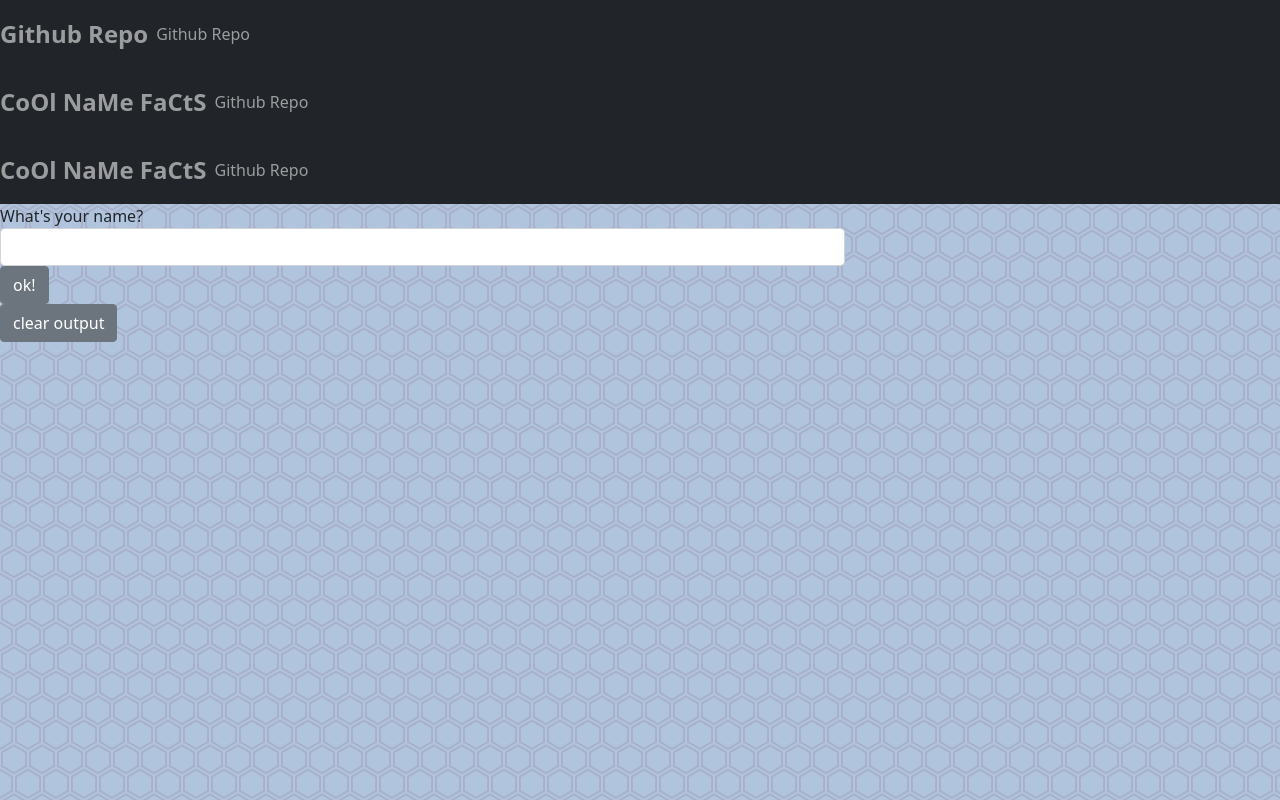
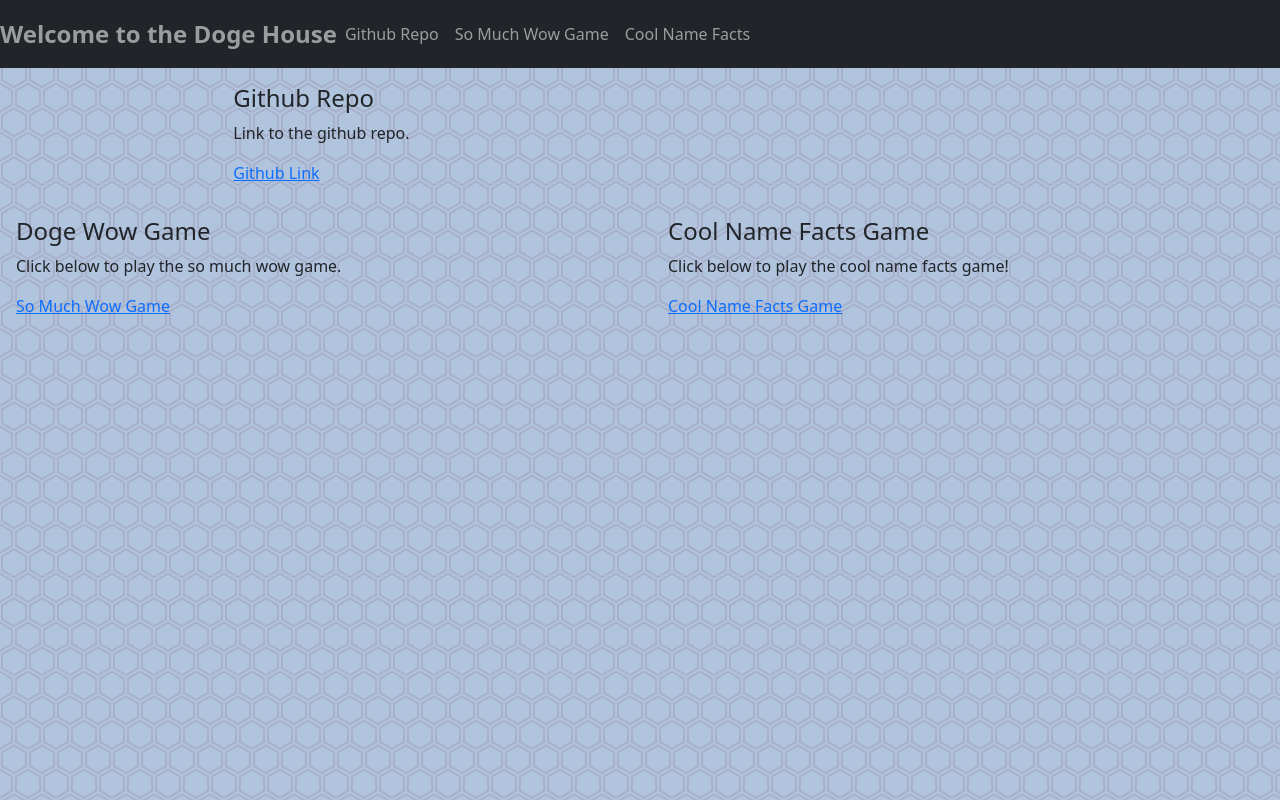
Before and after one commit to lterwilliger/miniature-parakeet-lab-echo, a plain HTML site: page index.html in a window 1280 px wide. Drawn offline with nearby package versions, Linux system fonts and the light colour scheme.

Commit message:
Add files via upload

```diff
--- a/index.html
+++ b/index.html
@@ -3,7 +3,7 @@
 
 <head>
     <meta charset="UTF-8">
-    <title>Lab-Delta</title>
+    <title>Lab-Echo</title>
     <meta name="viewport" content="width=device-width, initial-scale=1">
     <link href="https://cdn.jsdelivr.net/npm/bootstrap@5.1.0/dist/css/bootstrap.min.css" rel="stylesheet" integrity="sha384-KyZXEAg3QhqLMpG8r+8fhAXLRk2vvoC2f3B09zVXn8CA5QIVfZOJ3BCsw2P0p/We" crossorigin="anonymous">
     <link href="styles/style.css" rel="stylesheet">
@@ -13,39 +13,45 @@
 
 <body>
     <nav class="navbar navbar-expand-sm bg-dark navbar-dark">
-        <span id="navName" class="navbar-text">Github Repo</span>
+        <span id="navName" class="navbar-text">Welcome to the Doge House </span>
         <ul class="navbar-nav">
           <li class="nav-item">
-            <a class="nav-link" href="https://github.com/lterwilliger/urban-train" target="_blank">Github Repo</a>
-    </nav>
-    <nav class="navbar navbar-expand-sm bg-dark navbar-dark">
-        <span id="navName" class="navbar-text">CoOl NaMe FaCtS</span>
-        <ul class="navbar-nav">
+            <a class="nav-link" href="https://github.com/lterwilliger/miniature-parakeet-lab-echo" target="_blank">Github Repo</a>
           <li class="nav-item">
-            <a class="nav-link" href="https://github.com/lterwilliger/urban-train" target="_blank">Github Repo</a>
-    </nav>
-    <nav class="navbar navbar-expand-sm bg-dark navbar-dark">
-        <span id="navName" class="navbar-text">CoOl NaMe FaCtS</span>
-        <ul class="navbar-nav">
+            <a class="nav-link" href="https://lterwilliger.github.io/friendly-computing-machine/" target="_self">So Much Wow Game</a>
           <li class="nav-item">
-            <a class="nav-link" href="https://github.com/lterwilliger/urban-train" target="_blank">Github Repo</a>
+            <a class="nav-link" href="https://lterwilliger.github.io/urban-train/" target="_self">Cool Name Facts</a>
     </nav>
 
-    <div class="row">
-        <div class="col-sm-8">
-            <div class="form-group">
-                <label for="userName">What's your name?</label>
-                <input type="text" class="form-control" id="userName" required>
-                <button id="btnName" class="btn btn-secondary">ok!</button>
-                          </div>
-        </div>
+
+  <div class="row">
+    <div class="col-sm-10 offset-sm-2 ">
+      <div class="card-body">
+        <h4 class="card-title">Github Repo</h4>
+        <p class="card-text">Link to the github repo.</p>
+        <a href="https://github.com/lterwilliger/miniature-parakeet-lab-echo" class="card-link">Github Link</a>
+      </div>
     </div>
-    <div class="row">
-        <div class="col-sm-12">
-            <div id="nameOutput"></div>
-            <button id="btnClear" class="btn btn-secondary">clear output</button>
-        </div>
+  </div>
+
+  <div class="row">
+    <div class="col-sm-6 ">
+      <div class="card-body">
+        <h4 class="card-title">Doge Wow Game</h4>
+        <p class="card-text">Click below to play the so much wow game.</p>
+        <a href="https://lterwilliger.github.io/friendly-computing-machine/" class="card-link">So Much Wow Game</a>
+      </div>
     </div>
+
+    <div class="col-sm-6">
+      <div class="card-body">
+        <h4 class="card-title">Cool Name Facts Game</h4>
+        <p class="card-text">Click below to play the cool name facts game!</p>
+        <a href="https://lterwilliger.github.io/urban-train/" class="card-link">Cool Name Facts Game</a>
+      </div>
+    </div>
+  </div>
+
 </body>
 
 <script src="https://cdn.jsdelivr.net/npm/bootstrap@5.1.0/dist/js/bootstrap.bundle.min.js" integrity="sha384-U1DAWAznBHeqEIlVSCgzq+c9gqGAJn5c/t99JyeKa9xxaYpSvHU5awsuZVVFIhvj" crossorigin="anonymous"></script>
```
Also changed, not shown: styles/style.css (+2 -2 lines).
